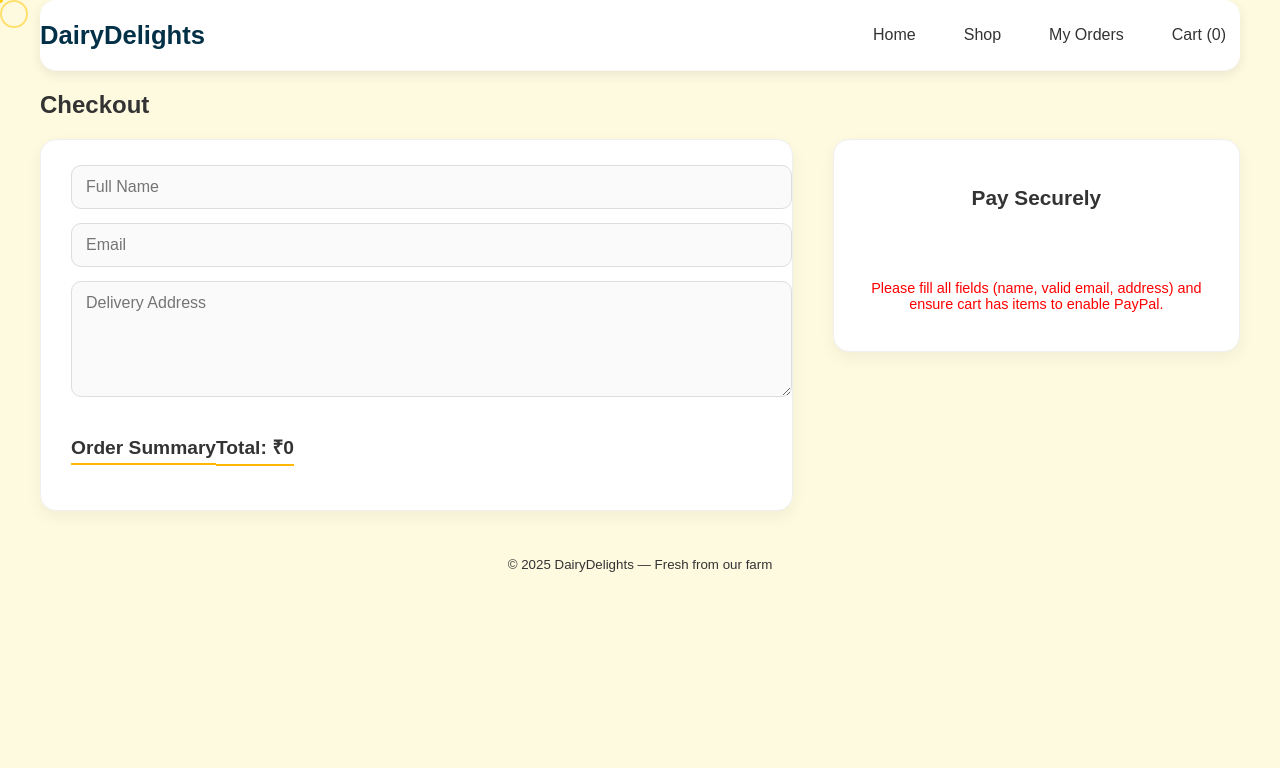
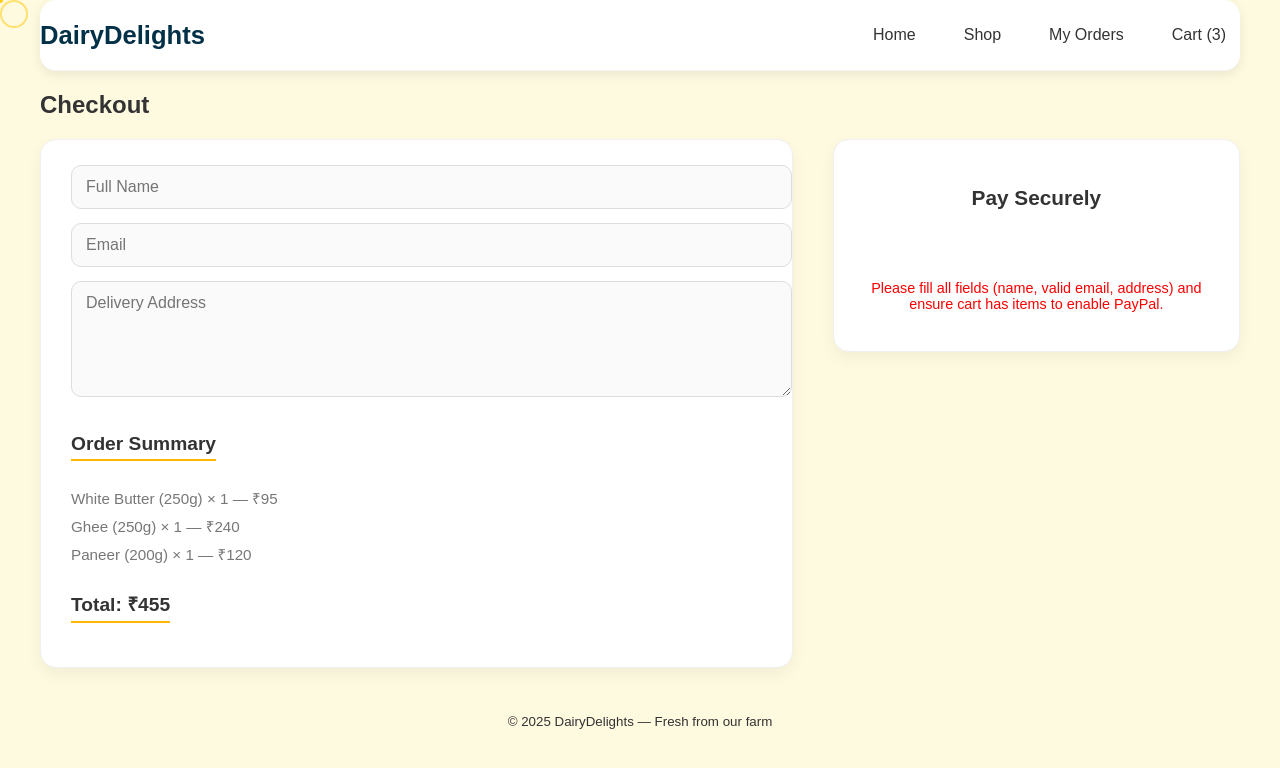
Before and after one commit to aryanzillioninfotech/Dairy-Products, a React (Vite) app: page /checkout in a window 1280 px wide. Shown: the top 768 px of the page. Built offline with nearby package versions, Linux system fonts and the light colour scheme; data requests are answered from the project's data file.

Commit message:
in order i also removed localStorage and Do Mock-API

```diff
--- a/src/db.json
+++ b/src/db.json
@@ -44,5 +44,30 @@
     }
   ],
   "orders": [],
-  "cart": []
+  "cart": [
+    {
+      "id": "p3",
+      "title": "White Butter (250g)",
+      "price": 95,
+      "img": "images/product-image-6-300x300.jpg",
+      "desc": "Creamy churned butter.",
+      "quantity": 1
+    },
+    {
+      "id": "p4",
+      "title": "Ghee (250g)",
+      "price": 240,
+      "img": "images/product-image-4-300x300.jpg",
+      "desc": "Aromatic desi ghee.",
+      "quantity": 1
+    },
+    {
+      "id": "p2",
+      "title": "Paneer (200g)",
+      "price": 120,
+      "img": "images/product-image-3-300x300.jpg",
+      "desc": "Soft homemade paneer.",
+      "quantity": 1
+    }
+  ]
 }
--- a/src/pages/Checkout.tsx
+++ b/src/pages/Checkout.tsx
@@ -5,6 +5,7 @@ import { useNavigate } from "react-router-dom";
 import emailjs from "emailjs-com";
 import toast from "react-hot-toast";
 import "../assets/scss/checkout.scss";
+import axios from "axios";
 
 declare global {
   interface Window {
@@ -95,6 +96,7 @@ const Checkout: React.FC = () => {
 
     const orderId = order.id;
     const items = cart.map((i) => `${i.title} ×${i.quantity}`).join(", ");
+
     const orderData = {
       id: orderId,
       customer,
@@ -104,12 +106,10 @@ const Checkout: React.FC = () => {
       date: new Date().toLocaleString(),
     };
 
-          // save locally
-          const orders = JSON.parse(localStorage.getItem("orders") || "[]");
-          orders.unshift(orderData);
-          localStorage.setItem("orders", JSON.stringify(orders));
+    // 👉 Save order to json-server
+    await axios.post("http://localhost:5000/orders", orderData);
 
-          // send email (EmailJS)
+    // 👉 Send confirmation email via EmailJS (unchanged)
     try {
       await emailjs.send(
         "service_g7ltfyk",
@@ -126,12 +126,16 @@ const Checkout: React.FC = () => {
       );
     } catch (emailErr) {
       console.error("EmailJS send failed:", emailErr);
-            // still proceed — email failure shouldn't break payment
     }
 
     toast.success("✅ Payment successful! Order placed.");
-          clearCart();
+
+    // 👉 Clear cart in json-server
+    await axios.patch("http://localhost:5000/cart", { cart: [] });
+
+    clearCart(); // UI update only
     navigate("/orders", { replace: true });
+
   } catch (err) {
     console.error("PayPal capture error:", err);
     toast.error("Payment failed. Please try again.");
@@ -139,6 +143,7 @@ const Checkout: React.FC = () => {
     setLoading(false);
   }
 },
+
 
       onError: (err: any) => {
         console.error("PayPal SDK Error:", err);
--- a/src/pages/Orders.tsx
+++ b/src/pages/Orders.tsx
@@ -1,16 +1,27 @@
 import React, { useEffect, useState } from "react";
-import "../assets/scss/orders.scss"
+import "../assets/scss/orders.scss";
+import axios from "axios";
 
 const Orders: React.FC = () => {
   const [orders, setOrders] = useState<any[]>([]);
+
   useEffect(() => {
-    const raw = localStorage.getItem("orders");
-    if (raw) setOrders(JSON.parse(raw));
+    const fetchOrders = async () => {
+      try {
+        const res = await axios.get("http://localhost:5000/orders");
+        setOrders(res.data);
+      } catch (error) {
+        console.error("Error fetching orders:", error);
+      }
+    };
+
+    fetchOrders();
   }, []);
 
   return (
     <div className="container orders-page">
       <h2>My Orders</h2>
+
       {orders.length === 0 ? (
         <p>No orders yet.</p>
       ) : (
@@ -28,6 +39,7 @@ const Orders: React.FC = () => {
                 <div className="customer">
                   <strong>To:</strong> {o.customer.name} — {o.customer.email}
                 </div>
+
                 <div className="address">
                   <strong>Address:</strong> {o.customer.address}
                 </div>
```
Lines whose indentation alone changed are shown as unchanged.
